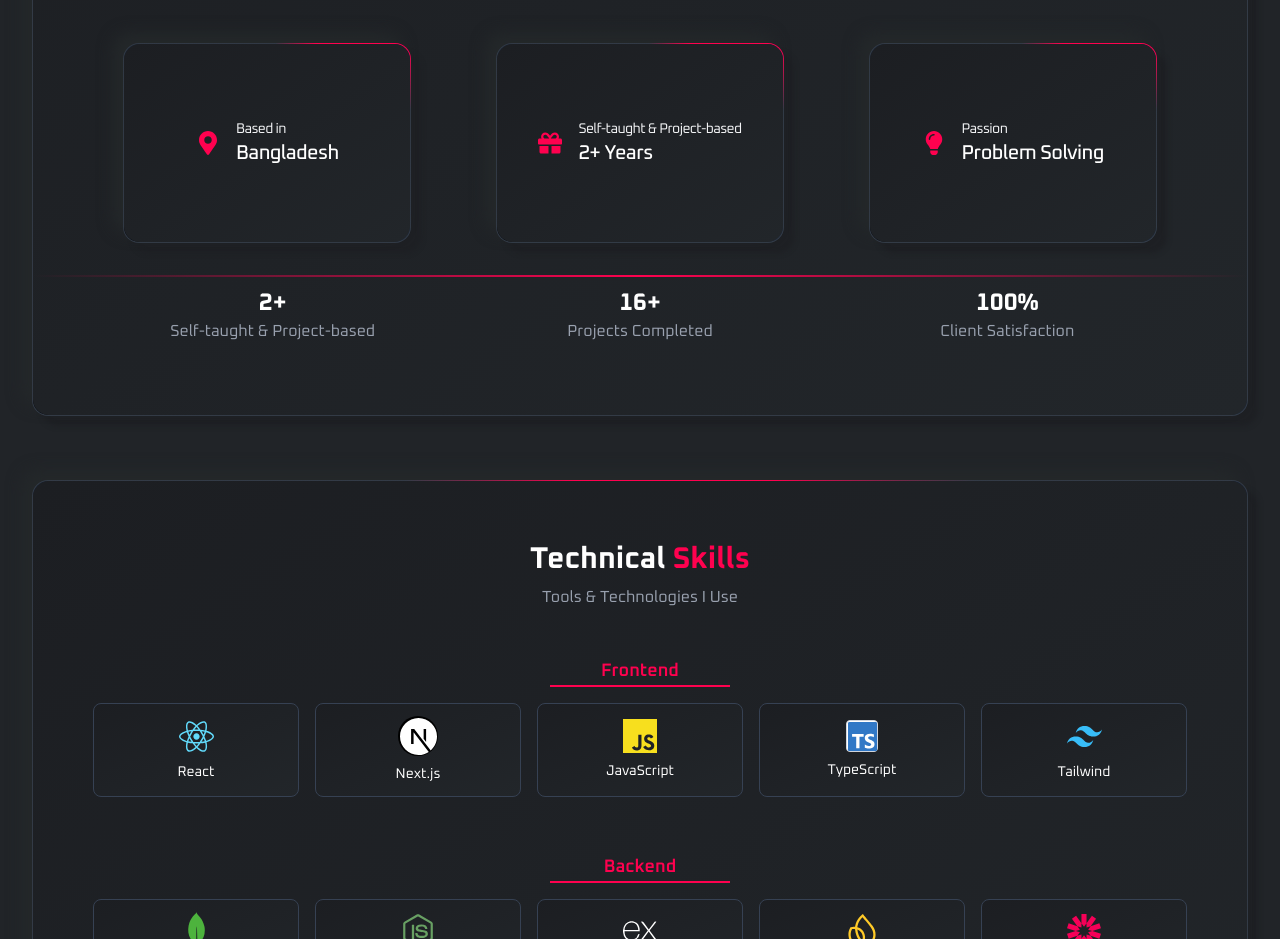
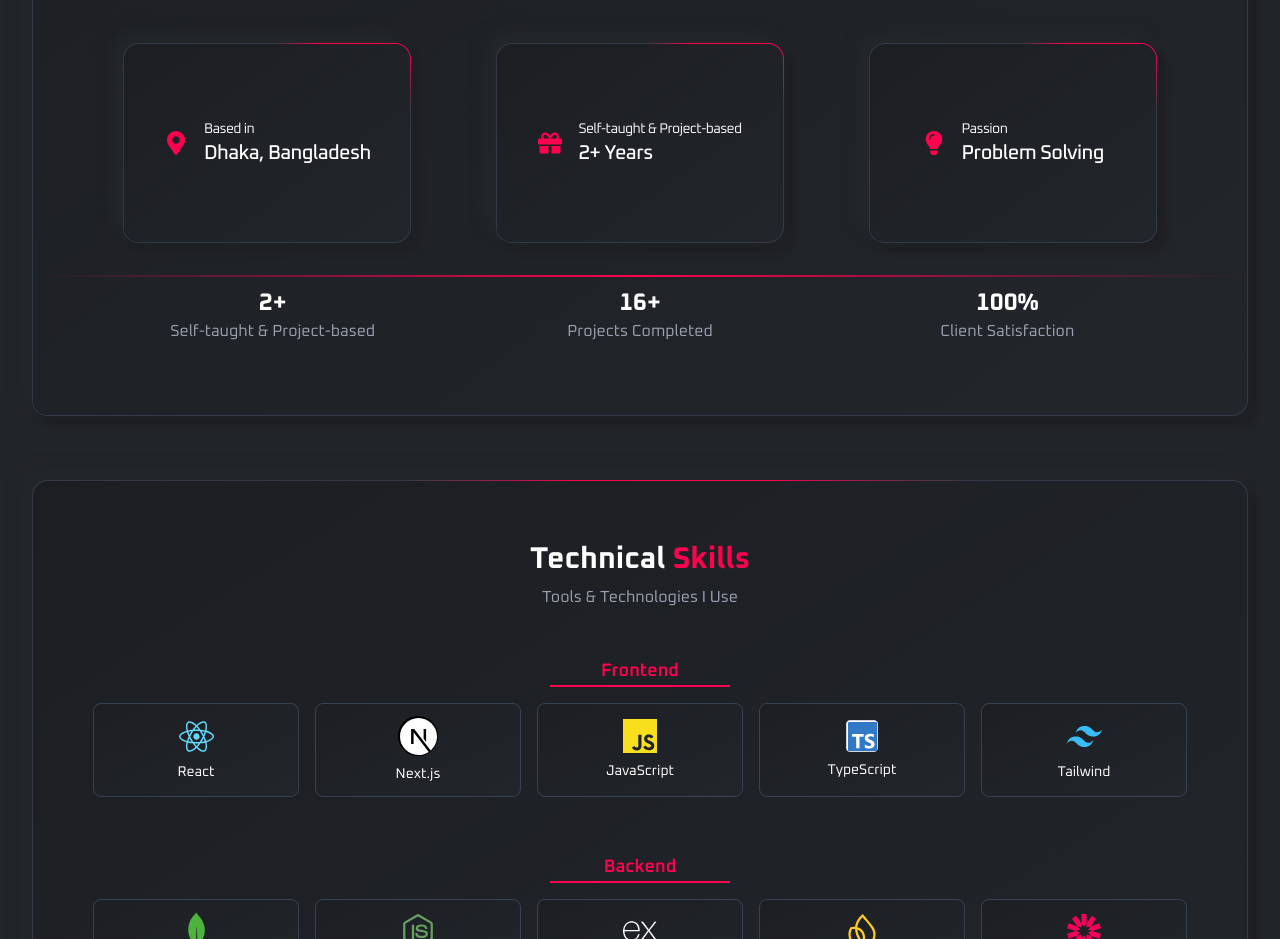
Before and after one commit to Sabbir-75/My-Portfolio, a React (Vite) app: page / in a window 1280 px wide. Shown: the part 1480-2419 px from the top of the page. Built offline with nearby package versions, Linux system fonts and the light colour scheme.

Commit message:
update based location

```diff
--- a/src/Components/AboutMe/AboutMe.jsx
+++ b/src/Components/AboutMe/AboutMe.jsx
@@ -40,7 +40,7 @@ export default function AboutMe() {
 
                     <div className="grid grid-cols-1 md:grid-cols-2 lg:grid-cols-3 gap-4 pb-4 mt-6">
 
-                        <Base icon={<FaMapMarkerAlt className="mx-auto text-primary" size={24} />} txt={"Based in"}>Bangladesh</Base>
+                        <Base icon={<FaMapMarkerAlt className="mx-auto text-primary" size={24} />} txt={"Based in"}>Dhaka, Bangladesh</Base>
 
                         <Base icon={<FaGift className="mx-auto text-primary" size={24} />} txt={"Self-taught & Project-based"}>2+ Years</Base>
 
```
